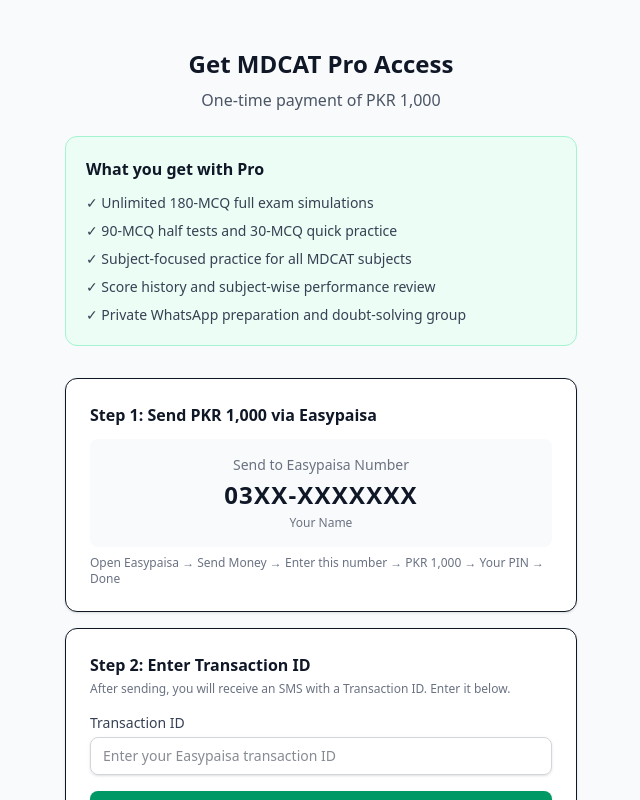
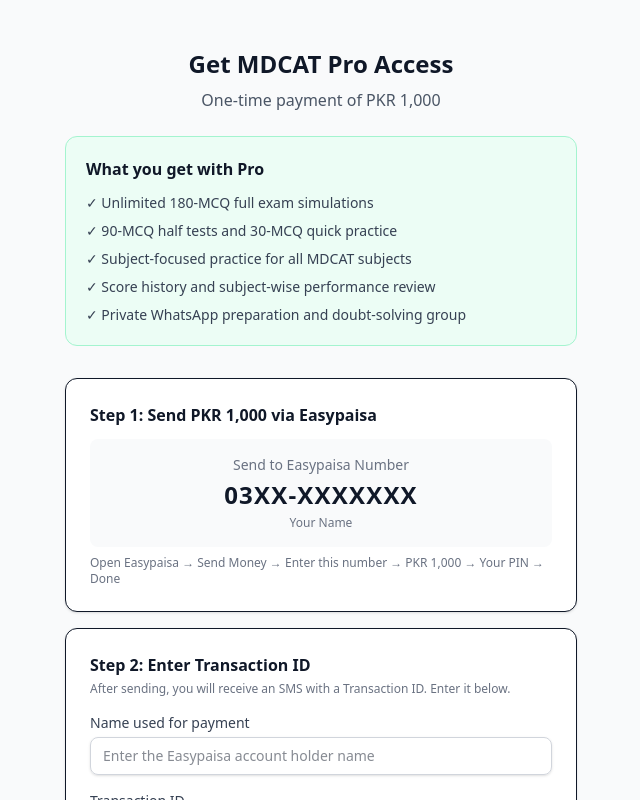
Before and after one commit to AIProjectLab/mdcatprep, a Next.js app: page /payment in a window 1280 px wide. Shown: the top 800 px of the page, without its empty margins (319-959 px from the left). Built offline with nearby package versions, Linux system fonts and the light colour scheme; no server answers; sample sign-in values are in the browser's storage.

Commit message:
Collect payer name with payment request

```diff
--- a/src/app/admin/page.tsx
+++ b/src/app/admin/page.tsx
@@ -6,6 +6,7 @@
 interface PaymentRequest {
   id: string;
   email: string;
+  payerName: string;
   transactionId: string;
   date: string;
 }
@@ -71,6 +72,7 @@
           {requests.map((req) => (
             <div key={req.id} className="rounded-xl border bg-white p-4 shadow-sm">
               <p className="font-medium">{req.email}</p>
+              <p className="text-sm text-gray-700">Payment name: {req.payerName || "Not provided"}</p>
               <p className="text-sm text-gray-500">Transaction: {req.transactionId}</p>
               <p className="text-sm text-gray-500">Date: {new Date(req.date).toLocaleString()}</p>
               <button
--- a/src/app/api/admin/pending-payments/route.ts
+++ b/src/app/api/admin/pending-payments/route.ts
@@ -19,6 +19,7 @@
     .map((u: { id: string; emailAddresses?: Array<{ emailAddress: string }>; publicMetadata?: Record<string, unknown> }) => ({
       id: u.id,
       email: u.emailAddresses?.[0]?.emailAddress ?? "",
+      payerName: (u.publicMetadata?.payerName as string) || "",
       transactionId: (u.publicMetadata?.transactionId as string) || "",
       date: (u.publicMetadata?.paymentDate as string) || "",
     }));
--- a/src/app/api/payment/verify/route.ts
+++ b/src/app/api/payment/verify/route.ts
@@ -3,13 +3,17 @@
 
 export async function POST(req: Request) {
   try {
-    const { userId, email, transactionId } = await req.json();
+    const { userId, email, transactionId, payerName } = await req.json();
+    if (!payerName?.trim() || !transactionId?.trim()) {
+      return NextResponse.json({ error: "Name and transaction ID are required" }, { status: 400 });
+    }
     const client = await clerkClient();
 
     await client.users.updateUser(userId, {
       publicMetadata: {
         paymentPending: true,
         transactionId,
+        payerName: payerName.trim(),
         paymentEmail: email,
         paymentDate: new Date().toISOString(),
       },
--- a/src/app/payment/client.tsx
+++ b/src/app/payment/client.tsx
@@ -8,6 +8,7 @@
   const { user } = useUser();
   const router = useRouter();
   const [txId, setTxId] = useState("");
+  const [payerName, setPayerName] = useState("");
   const [submitted, setSubmitted] = useState(false);
   const [error, setError] = useState("");
 
@@ -16,6 +17,10 @@
 
   const handleSubmit = async (e: React.FormEvent) => {
     e.preventDefault();
+    if (!payerName.trim()) {
+      setError("Please enter the name used for the Easypaisa payment");
+      return;
+    }
     if (!txId.trim()) {
       setError("Please enter the Easypaisa transaction ID");
       return;
@@ -25,7 +30,7 @@
     const res = await fetch("/api/payment/verify", {
       method: "POST",
       headers: { "Content-Type": "application/json" },
-      body: JSON.stringify({ userId, email, transactionId: txId.trim() }),
+      body: JSON.stringify({ userId, email, transactionId: txId.trim(), payerName: payerName.trim() }),
     });
     if (res.ok) {
       setSubmitted(true);
@@ -92,6 +97,16 @@
           </p>
           <form onSubmit={handleSubmit} className="mt-4 space-y-4">
             <div>
+              <label className="block text-sm font-medium text-gray-700">Name used for payment</label>
+              <input
+                type="text"
+                value={payerName}
+                onChange={(e) => setPayerName(e.target.value)}
+                placeholder="Enter the Easypaisa account holder name"
+                className="mt-1 block w-full rounded-lg border border-gray-300 px-3 py-2 text-sm shadow-sm focus:border-emerald-500 focus:ring-1 focus:ring-emerald-500"
+              />
+            </div>
+            <div>
               <label className="block text-sm font-medium text-gray-700">Transaction ID</label>
               <input
                 type="text"
```
